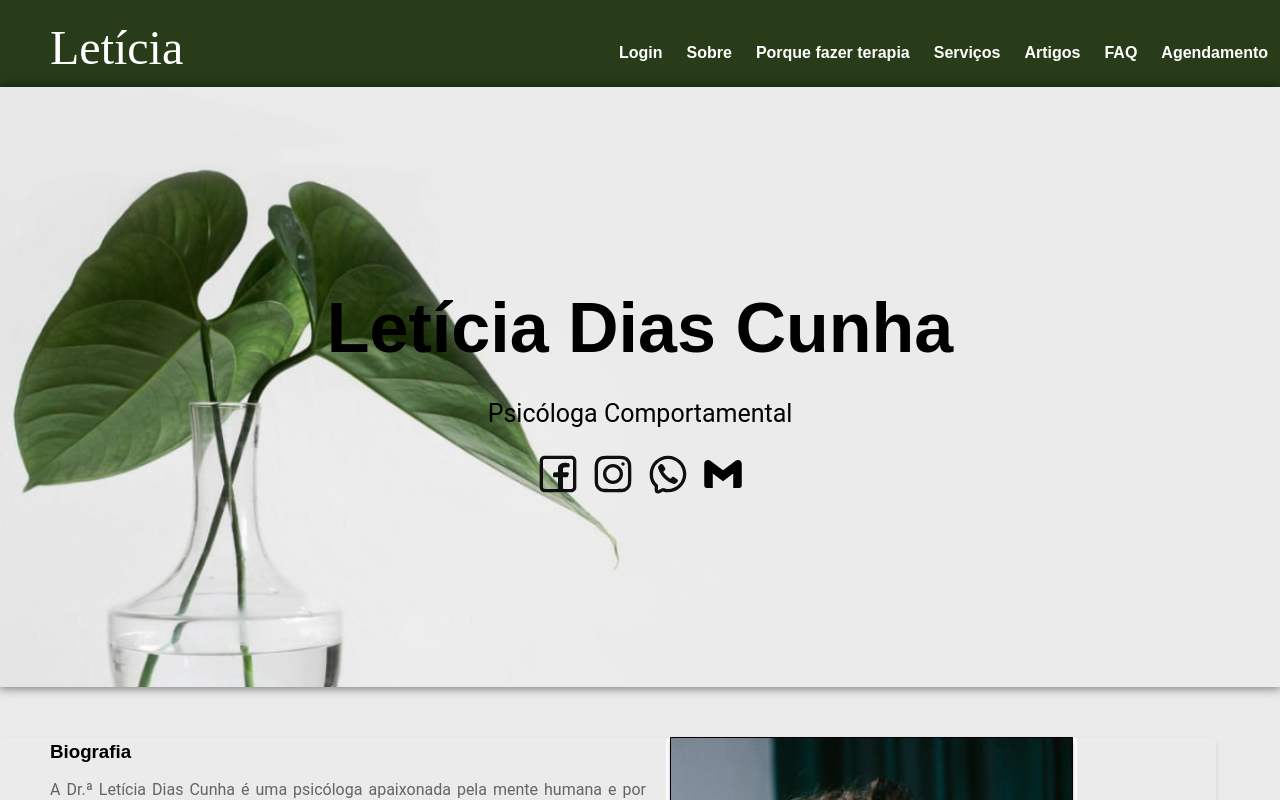
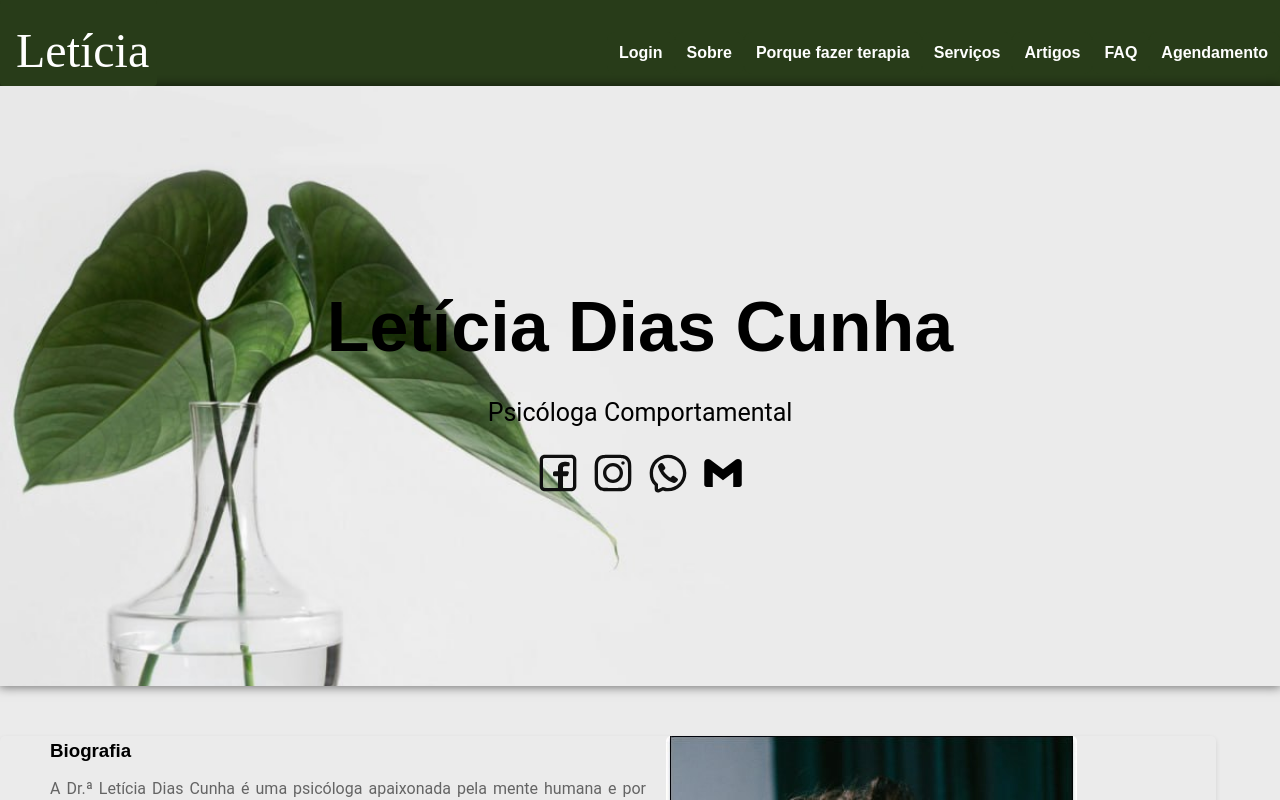
Before and after one commit to AquilaOliveira/sitepsicologo-react-python, a React (Vite) app in the folder frontend/: page / in a window 1280 px wide. Built offline with nearby package versions, Linux system fonts and the light colour scheme; a web font is replaced by a local one.

Commit message:
criado botao para pagina inicial

```diff
--- a/frontend/src/components/Header/Header.css
+++ b/frontend/src/components/Header/Header.css
@@ -5,11 +5,18 @@
     justify-content: space-between;
     color: white;
   }
-
-  .logo > p {
+  #nomepsi{
+    background-color: #283c19;
+    display: flex;
+    border: #283c19;
+  }
+  #nomepsi :hover{
+    background-color: var(--corsecundaria);
+  }
+  #nomepsi > p {
     font-family: "Mrs Saint Delafield", serif;
     font-size: 48px;
-    margin: 10px 0 0px 50px;
+    margin: 15px 0 0 8px;
     color: white;
   }
 
--- a/frontend/src/components/Header/Header.jsx
+++ b/frontend/src/components/Header/Header.jsx
@@ -6,7 +6,11 @@ function Header({isLogin = false}) {
   return (
     <header className="hideCellphone">
       <div className="logo">
-        <p>Letícia</p>
+        <Link to="/">
+          <button id='nomepsi'>
+            <p>Letícia</p>
+          </button>
+        </Link>
       </div>
       {!isLogin && (
         <nav className="botoes-home" role="group" aria-label="Basic example">
```
